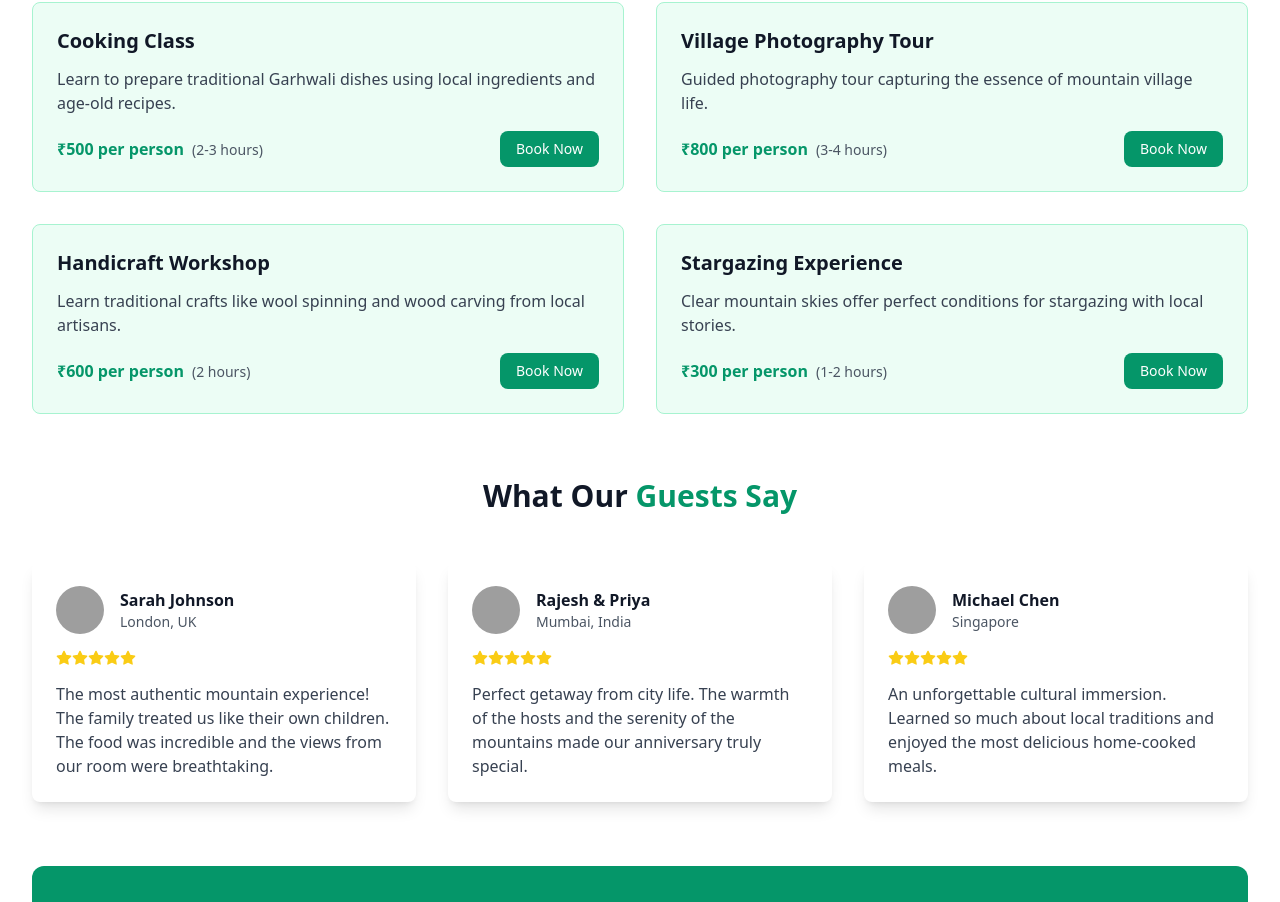
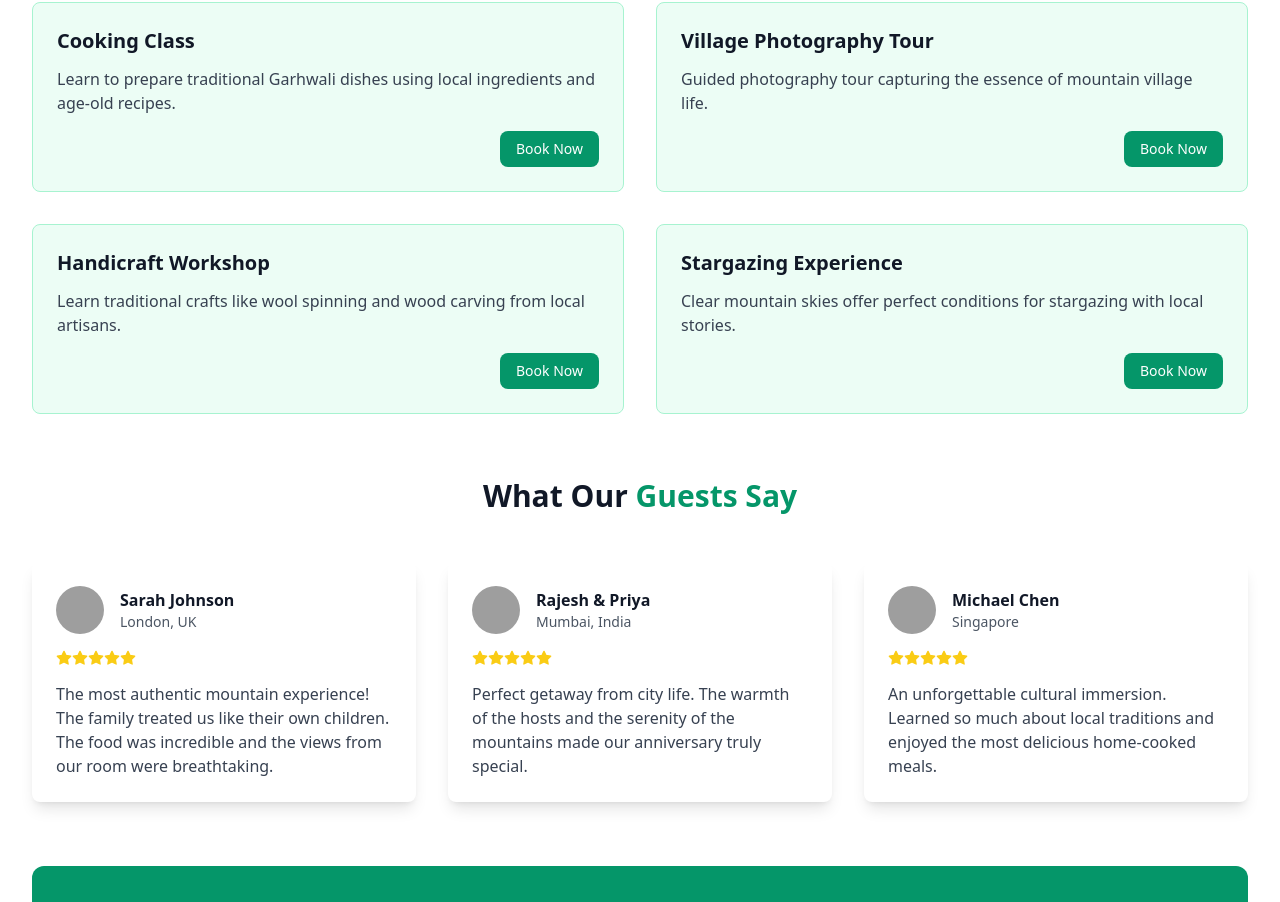
Before and after one commit to bhanups952/RaithalAdventures, a React (Vite) app: page /homestay in a window 1280 px wide. Shown: the part 2077-2979 px from the top of the page. Built offline with nearby package versions, Linux system fonts and the light colour scheme; grey boxes are pictures that could not be loaded.

Commit message:
Updated HomestayPage.tsx

```diff
--- a/src/pages/HomestayPage.tsx
+++ b/src/pages/HomestayPage.tsx
@@ -309,12 +309,7 @@ const HomestayPage: React.FC = () => {
                 <p className="text-gray-700 mb-4">{experience.description}</p>
                 <div className="flex justify-between items-center">
                   <div>
-                    <span className="text-emerald-600 font-semibold">
-                      {experience.price}
-                    </span>
-                    <span className="text-gray-600 text-sm ml-2">
-                      ({experience.duration})
-                    </span>
+
                   </div>
                   <button
                     onClick={() => {
```
